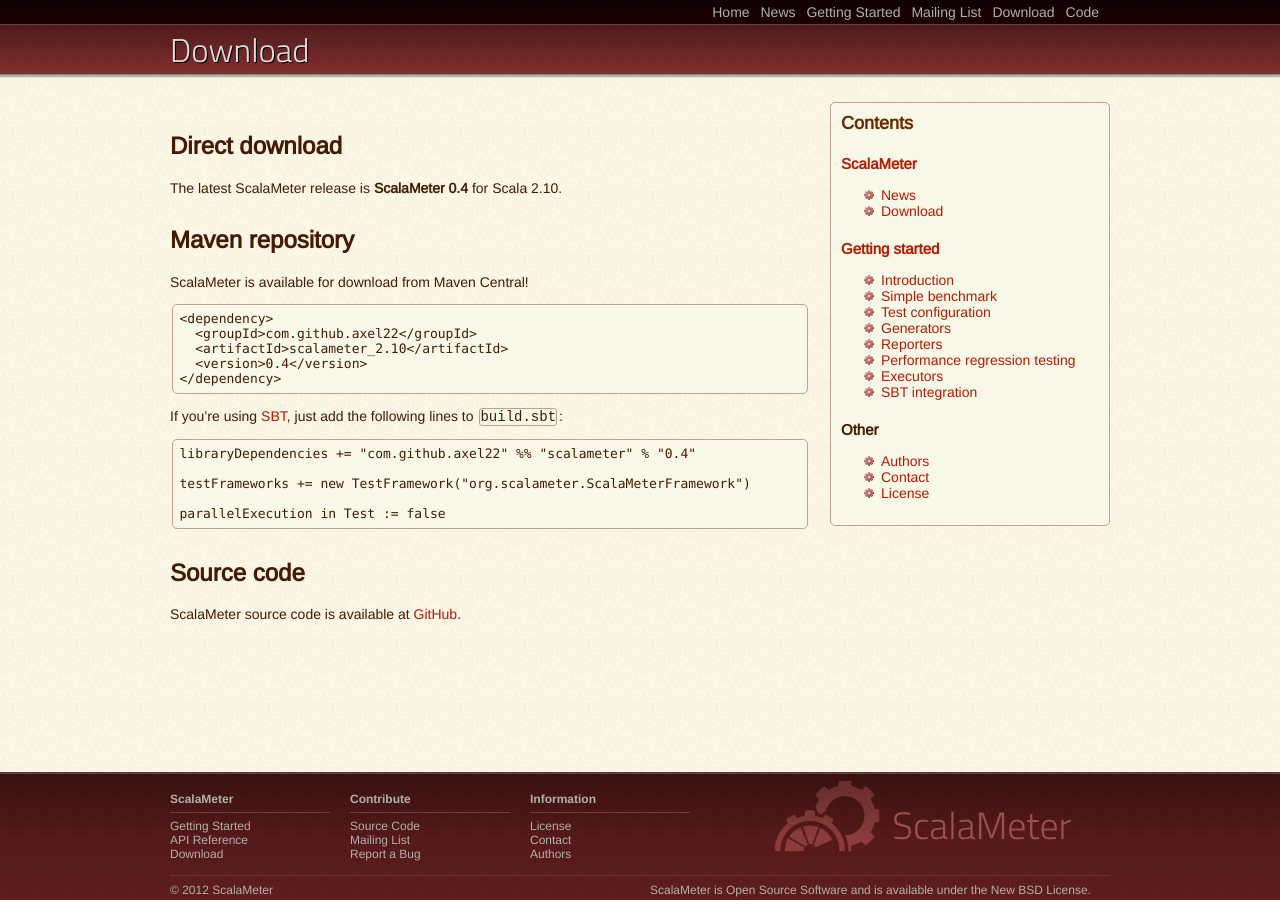
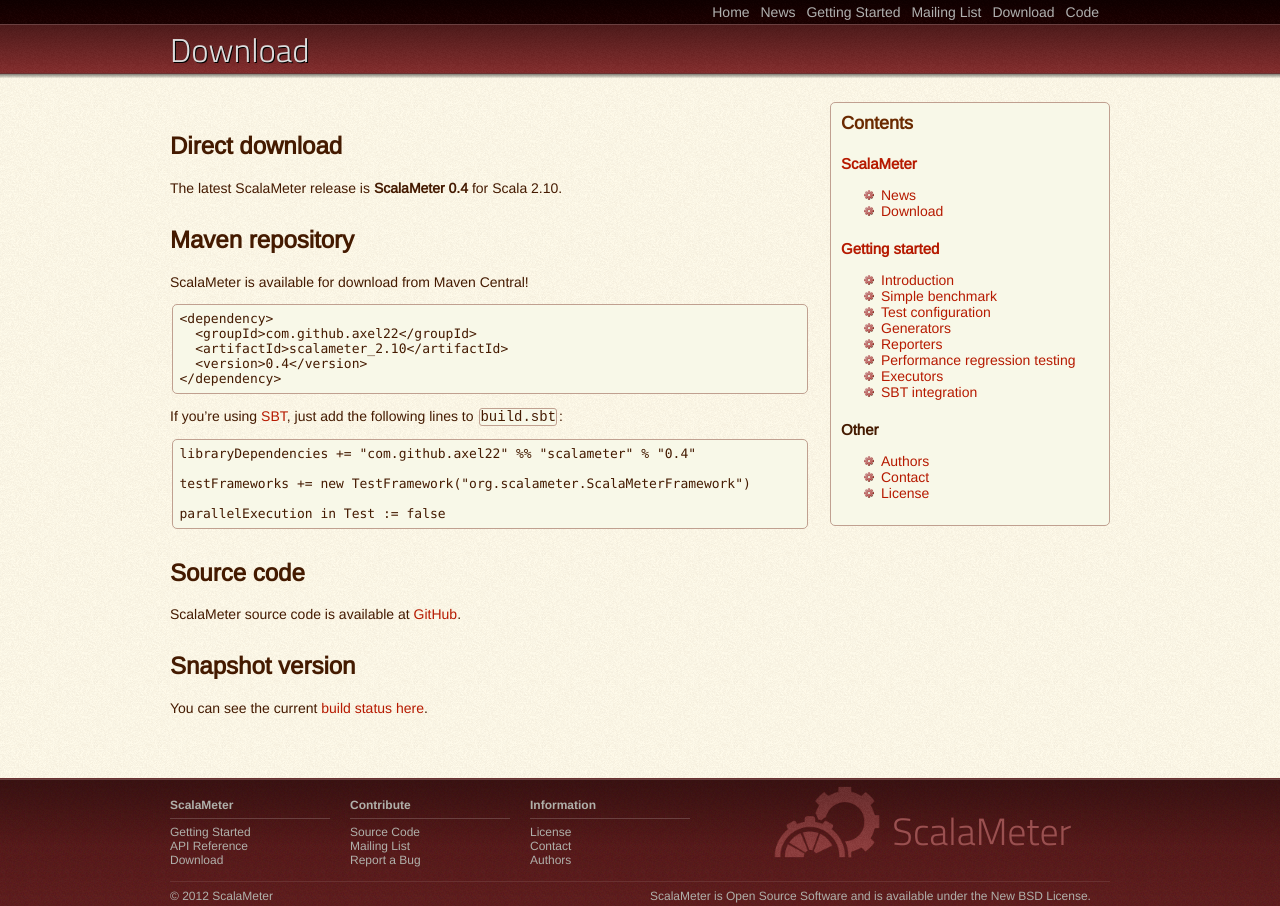
Before and after one commit to scalameter/scalameter.github.com, a Jekyll site: the page built from home/download.md, in a window 1280 px wide. Built offline with Jekyll 4.4.1, drawn with Linux system fonts in a browser that asks for light colours.

Commit message:
Update download.md

```diff
--- a/home/download.md
+++ b/home/download.md
@@ -29,6 +29,12 @@ If you're using [SBT](/home/gettingstarted/sbt/), just add the following lines t
 
     parallelExecution in Test := false
 
+
 ## Source code
 
 ScalaMeter source code is available at [GitHub](https://github.com/axel22/scalameter).
+
+
+## Snapshot version
+
+You can see the current [build status here](https://travis-ci.org/scalameter/scalameter).
```
